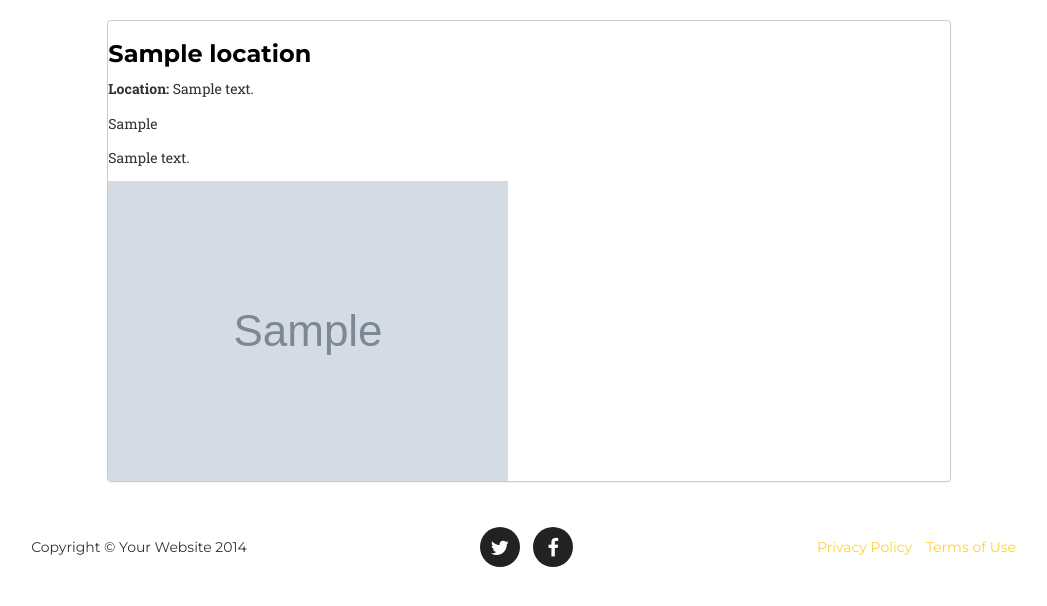
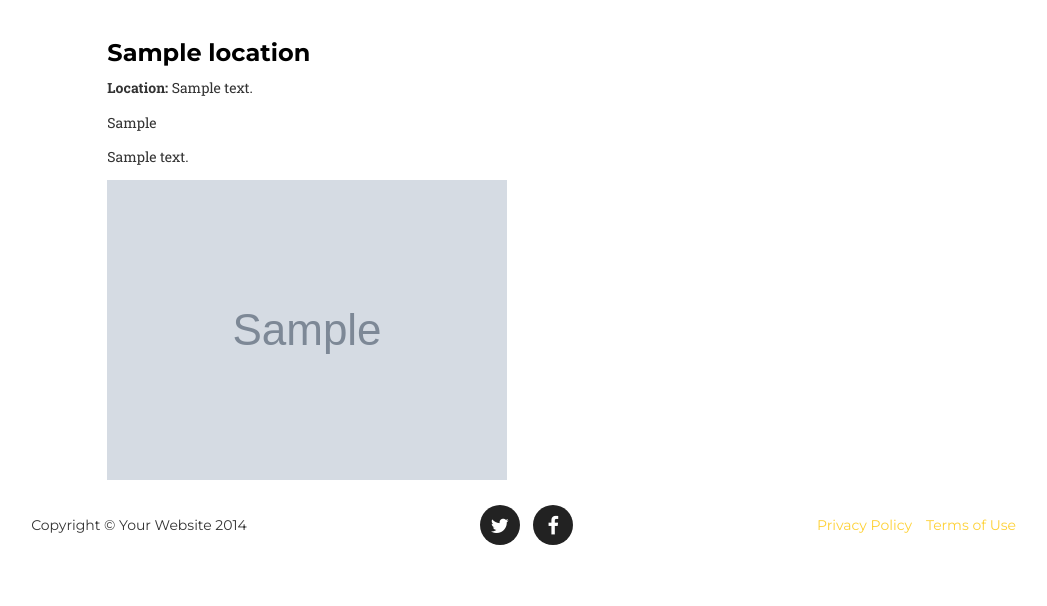
Before and after one commit to tranc3nd/coffeedapp, a Django app: page /location/ in a window 1280 px wide. Shown: the part 70-676 px from the top of the page, without its empty margins (111-1158 px from the left). Run offline with Django 3.2, Linux system fonts and the light colour scheme; tables that the repository leaves empty hold one stand-in row (values such as "Sample post"); grey boxes marked "Sample" are stand-in pictures; some libraries are stand-ins or nearby versions; some web fonts are replaced.

Commit message:
updated list.html

```diff
--- a/templates/location/list.html
+++ b/templates/location/list.html
@@ -5,7 +5,7 @@
     <div class="col-md-2"></div>
     <div class="col-md-8">
     {% for location in object_list %}
-        <div class='panel'>
+        <div>
         <h3><a href ="{{ location.get_absolute_url }}">{{ location.title }}</a></h3>
         {% if location.address %}<p><b>Location: </b>{{ location.address }}</p>{% endif %}
         {% if location.hours %}<p>{{location.hours}}</p>{% endif %}
```
